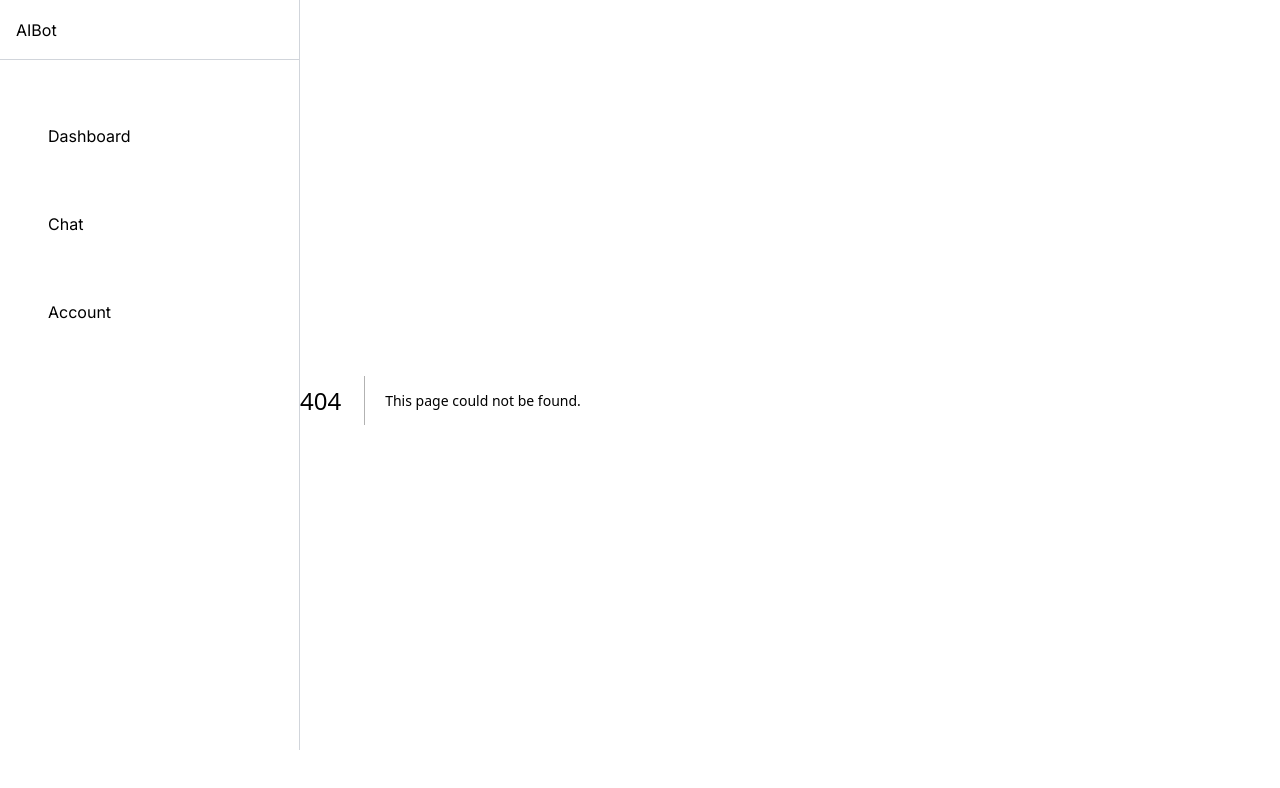
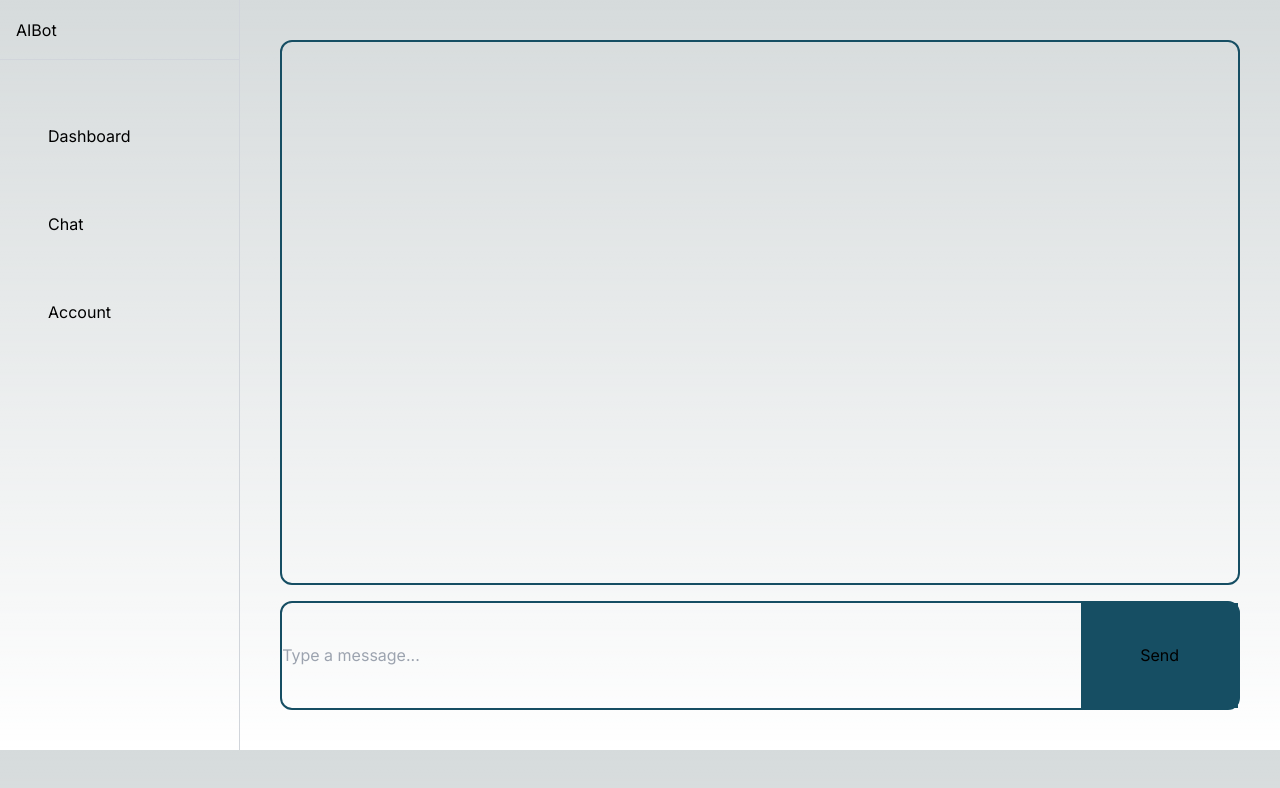
Before and after one commit to lsyurea/AI_ChatBot, a Next.js app in the folder Frontend/: page /chat in a window 1280 px wide. Before the commit this address had no page. Shown: the top 788 px of the page. Built offline with nearby package versions, Linux system fonts and the light colour scheme.

Commit message:
Create Chat Component

```diff
--- /dev/null
+++ b/Frontend/src/app/account/page.tsx
@@ -0,0 +1,7 @@
+export default function Chat() {
+    return (
+        <div className="flex w-full flex-col justify-center items-center p-10">
+        <h1>Account</h1>
+        </div>
+    );
+}
--- /dev/null
+++ b/Frontend/src/app/chat/page.tsx
@@ -0,0 +1,8 @@
+import { ChatForm } from "@/components/formComponents/chatform";
+
+export default function Chat() {
+
+    return (
+        <ChatForm />
+    );
+}
--- /dev/null
+++ b/Frontend/src/app/dashboard/page.tsx
@@ -0,0 +1,7 @@
+export default function Chat() {
+    return (
+        <div className="flex w-full flex-col justify-center items-center p-10">
+        <h1>Dashboard</h1>
+        </div>
+    );
+}
--- a/Frontend/src/app/page.tsx
+++ b/Frontend/src/app/page.tsx
@@ -2,7 +2,7 @@ import Image from "next/image";
 
 export default function Home() {
   return (
-    <main className="flex min-h-screen flex-col items-center justify-between p-24">
+    <main className="flex min-h-screen flex-col items-center justify-between p-24 w-full">
       <div className="z-10 max-w-5xl w-full items-center justify-between font-mono text-sm lg:flex">
         <p className="fixed left-0 top-0 flex w-full justify-center border-b border-gray-300 bg-gradient-to-b from-zinc-200 pb-6 pt-8 backdrop-blur-2xl dark:border-neutral-800 dark:bg-zinc-800/30 dark:from-inherit lg:static lg:w-auto  lg:rounded-xl lg:border lg:bg-gray-200 lg:p-4 lg:dark:bg-zinc-800/30">
           Get started by editing&nbsp;
--- /dev/null
+++ b/Frontend/src/components/formComponents/chatform.tsx
@@ -0,0 +1,40 @@
+"use client";
+import { useState } from 'react';
+import { fetchResponseFromUserInput } from '@/utils/api';
+
+export function ChatForm() {
+  const [input, setInput] = useState('');
+  const [response, setResponse] = useState<string[]>([]);
+
+  const handleSubmit = async (event: { preventDefault: () => void; }) => {
+    event.preventDefault();
+    const data = await fetchResponseFromUserInput(input);
+
+    setResponse([...response, data]);
+  };
+
+  return (
+    <div className='flex w-full flex-col justify-start items-center p-10 gap-4'>
+        <div className='h-5/6 w-full border-cyan-900 border-2 rounded-xl overflow-y-auto'>
+            {response.map((message, index) => (
+                <div key={index} className='bg-cyan-900 text-white p-2 rounded-xl m-2'>
+                    {message}
+                </div>))
+            }
+        </div>
+
+        <form
+            className='flex h-1/6 w-full border-cyan-900 border-2 rounded-xl gap-4'
+            onSubmit={handleSubmit}>
+            <input
+                className='basis-5/6 bg-transparent'
+                type="text"
+                placeholder="Type a message..."
+                value={input}
+                onChange={(event) => setInput(event.target.value)}
+            />
+            <button type="submit" className='bg-cyan-900 basis-1/6'>Send</button>
+        </form>
+    </div>
+  );
+}
--- /dev/null
+++ b/Frontend/src/utils/api.ts
@@ -0,0 +1,35 @@
+const backEndAPI: string = "http://localhost:8000";
+
+export const fetchResponseFromUserInput = async (input: string) => {
+    try {
+        console.log(input)
+        const res = await fetch(`${backEndAPI}/queries/`, {
+            method: "POST",
+            headers: {
+                "Content-Type": "application/json",
+            },
+            body: JSON.stringify({
+                "id": "550e8400-e29b-41d4-a716-446655440000",
+                "name": "test",
+                "params": {
+                    "param1": "value1"
+                },
+                "tokens": 100,
+                "messages": [
+                    {"role": "user", "content": input}
+                ]
+            }),
+        });
+
+        if (!res.ok) {
+            throw new Error("Network response was not ok");
+        }
+
+        const data = await res.json();
+        console.log(data)
+        return data?.content || "No response";
+
+    } catch (error) {
+        console.error("There was an error!", error);
+    }
+}
```
